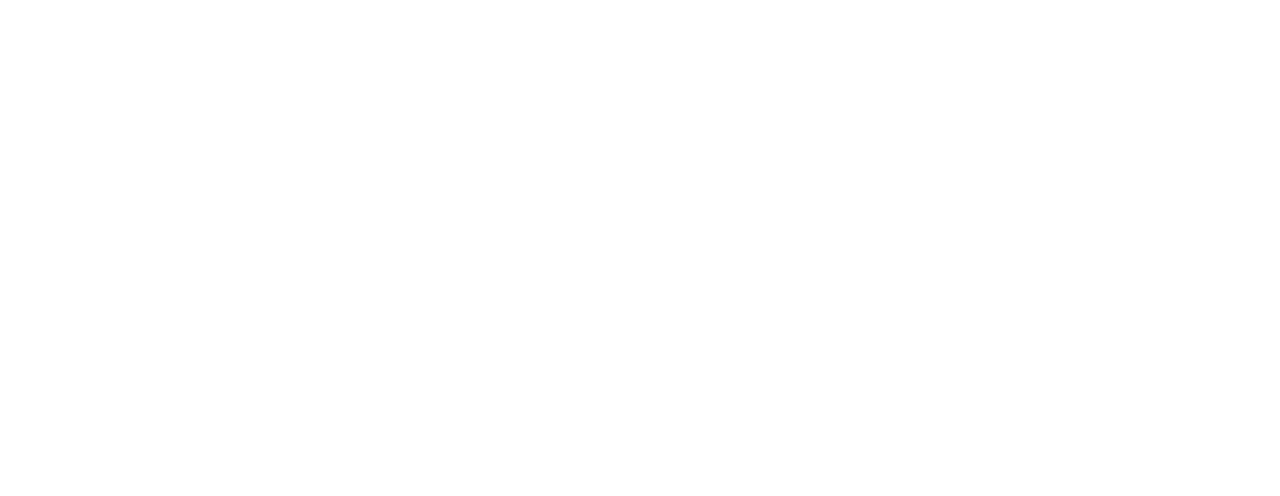
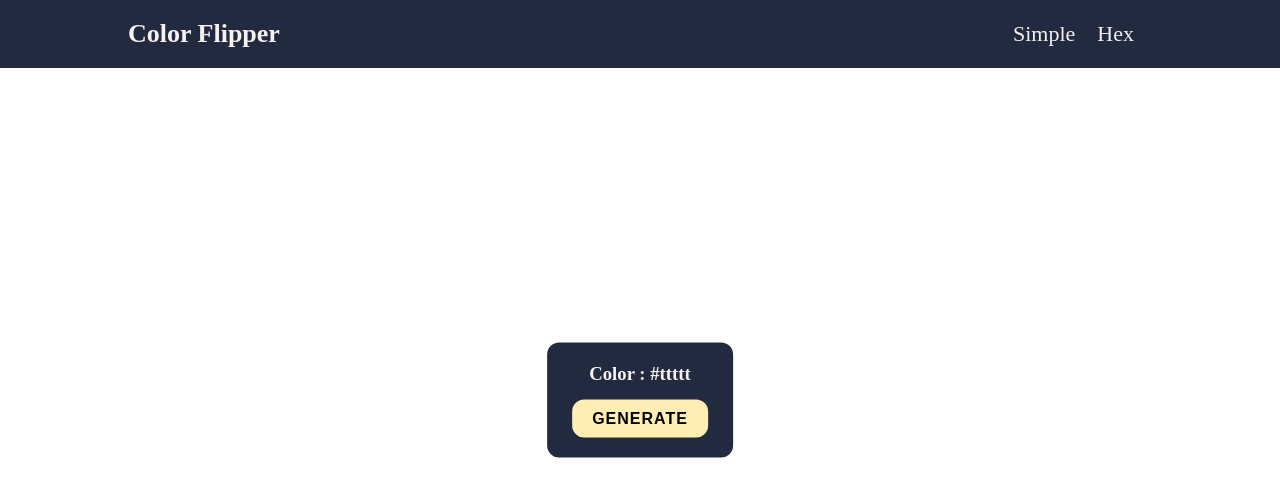
Before and after one commit to burakkrt/color-flipper, a website: page index.html in a window 1280 px wide. Drawn offline with Linux system fonts and the light colour scheme.

Commit message:
html iskeleti oluşturuldu ve css, script dosyaları tanımlandı

```diff
--- a/index.html
+++ b/index.html
@@ -5,8 +5,30 @@
   <meta name="viewport" content="width=device-width, user-scalable=no, initial-scale=1.0, maximum-scale=1.0, minimum-scale=1.0">
   <meta http-equiv="X-UA-Compatible" content="ie=edge">
   <title>Color Flipper</title>
+  <link rel="stylesheet" href="style.css">
 </head>
 <body>
-
+<nav>
+  <div class="nav-center">
+    <h3 class="logo-text">Color Flipper</h3>
+    <ul class="nav-links">
+      <li class="nav-link">
+        <a href="index.html">Simple</a>
+      </li>
+      <li class="nav-link">
+        <a href="hex.html">Hex</a>
+      </li>
+    </ul>
+  </div>
+</nav>
+<main>
+  <div class="container">
+    <div class="info">
+      <h3 class="color-text">Color : <span class="color-code">#ttttt</span></h3>
+      <button class="btn-generate">Generate</button>
+    </div>
+  </div>
+</main>
+<script src="app.js"></script>
 </body>
 </html>
--- /dev/null
+++ b/style.css
@@ -0,0 +1,101 @@
+* {
+    margin: 0;
+    padding: 0;
+    box-sizing: border-box;
+}
+
+html {
+    font-size: 62.5%;
+}
+
+body {
+    font-size: 1.6rem;
+}
+
+ul {
+    list-style-type: none;
+}
+
+a {
+    text-decoration: none;
+    color: inherit;
+}
+
+nav {
+    background-color: #212A3E;
+}
+
+nav .nav-center {
+    height: 68px;
+    width: 80%;
+    margin: auto;
+    display: flex;
+    flex-direction: row;
+    justify-content: space-between;
+    align-items: center;
+}
+
+.nav-links .nav-link {
+    font-size: 2.2rem;
+    display: inline-block;
+}
+
+.nav-links .nav-link:not(:first-child) {
+    padding: 0 1.8rem;
+}
+
+.logo-text {
+    font-size: 2.6rem;
+}
+
+.logo-text, .nav-links .nav-link {
+    color: #F6F1F1;
+}
+
+.container {
+    height: calc(100dvh - 68px);
+    /*display: flex;*/
+    /*flex-direction: column;*/
+    /*align-items: center;*/
+    /*justify-content: center;*/
+    /*row-gap: 1.5rem;*/
+}
+
+.container .info {
+    position: absolute;
+    transform: translate(-50%, -50%);
+    left: 50%;
+    top: 50%;
+    display: flex;
+    flex-direction: column;
+    align-items: center;
+    row-gap: 1.5rem;
+    padding: 2rem 2.5rem;
+    border-radius: 12px;
+    background-color: #212A3E;
+}
+
+.container .color-text {
+    color: #F6F1F1;
+}
+
+.container .color-text .color-code {
+
+}
+
+.container .btn-generate {
+    cursor: pointer;
+    padding: 10px 20px;
+    border-radius: 12px;
+    font-size: 1.6rem;
+    text-transform: uppercase;
+    letter-spacing: 1px;
+    font-weight: bold;
+    border: none;
+    transition-duration: 250ms;
+    background-color: #FFEEB3;
+}
+
+.container .btn-generate:hover {
+    color: #146C94;
+}
```
Also changed, not shown: app.js (added), hex.html (added).
